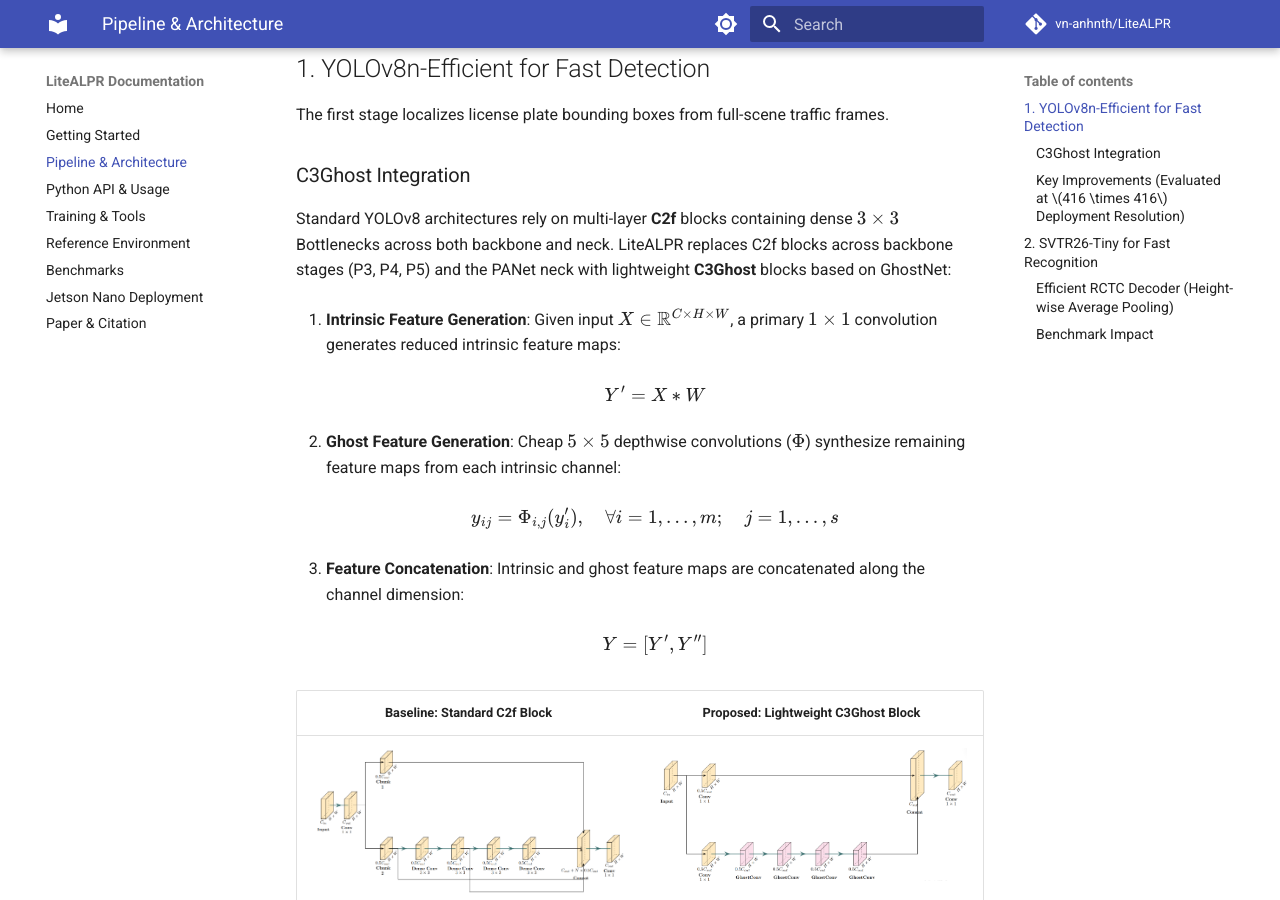
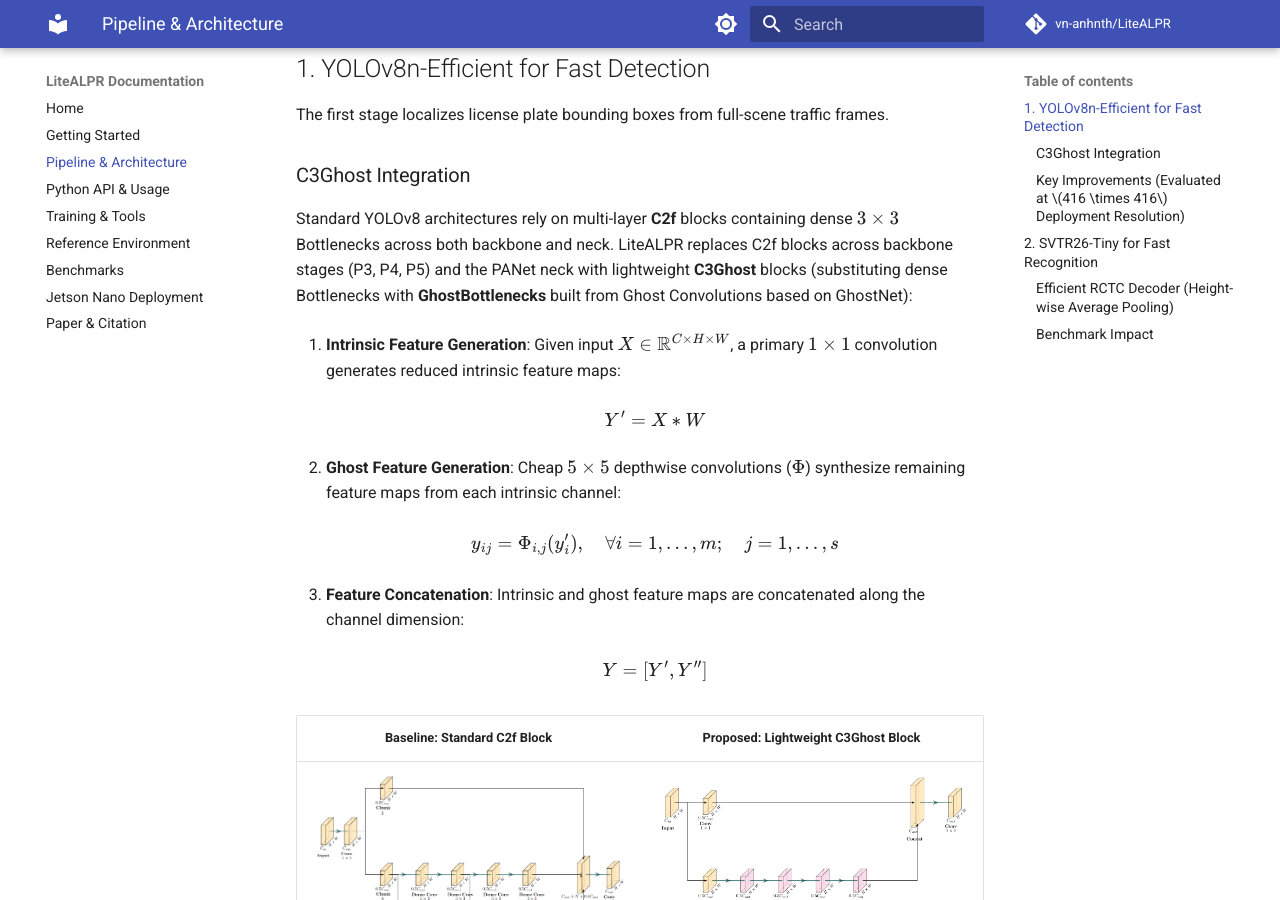
Before and after one commit to vn-anhnth/LiteALPR, an MkDocs documentation site: the page built from docs/pipeline.md, in a window 1280 px wide and 900 px high, scrolled down 391 px. Built offline with MkDocs 1.6.1 and Material for MkDocs 9.7.7, drawn with Linux system fonts in a browser that asks for light colours; comment, search, counter and statistics services are not loaded; the version menu is left out.

Commit message:
docs: adjust pipeline architecture documentation and C3Ghost figure

```diff
--- a/docs/pipeline.md
+++ b/docs/pipeline.md
@@ -14,7 +14,7 @@ LiteALPR is structured as a modular two-stage sequential pipeline: **Detection**
 The first stage localizes license plate bounding boxes from full-scene traffic frames.
 
 ### C3Ghost Integration
-Standard YOLOv8 architectures rely on multi-layer **C2f** blocks containing dense $3 \times 3$ Bottlenecks across both backbone and neck. LiteALPR replaces C2f blocks across backbone stages (P3, P4, P5) and the PANet neck with lightweight **C3Ghost** blocks based on GhostNet:
+Standard YOLOv8 architectures rely on multi-layer **C2f** blocks containing dense $3 \times 3$ Bottlenecks across both backbone and neck. LiteALPR replaces C2f blocks across backbone stages (P3, P4, P5) and the PANet neck with lightweight **C3Ghost** blocks (substituting dense Bottlenecks with **GhostBottlenecks** built from Ghost Convolutions based on GhostNet):
 
 1. **Intrinsic Feature Generation**: Given input $X \in \mathbb{R}^{C \times H \times W}$, a primary $1 \times 1$ convolution generates reduced intrinsic feature maps:
 
```
Also changed, not shown: docs/figures/generate_c3ghost.png.
